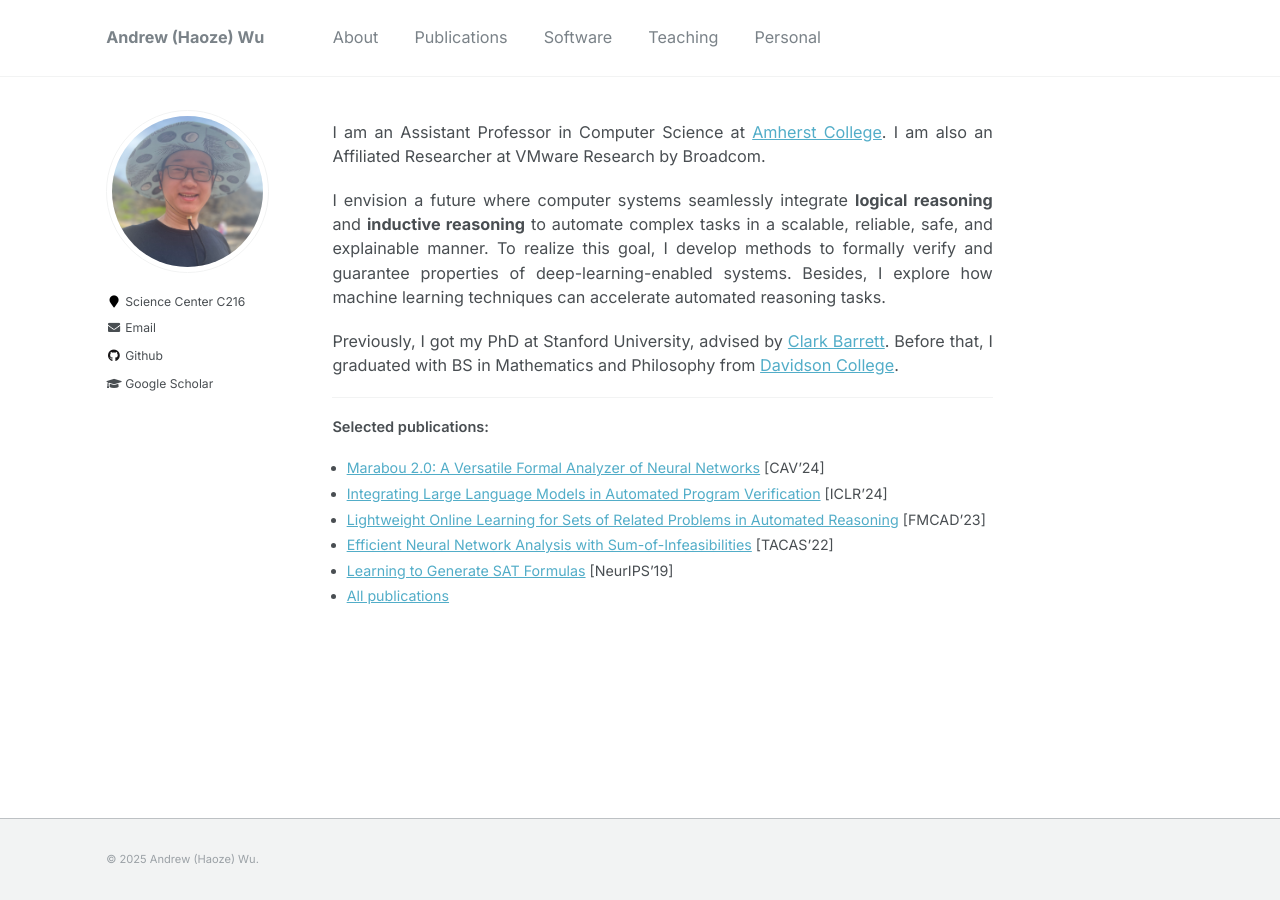
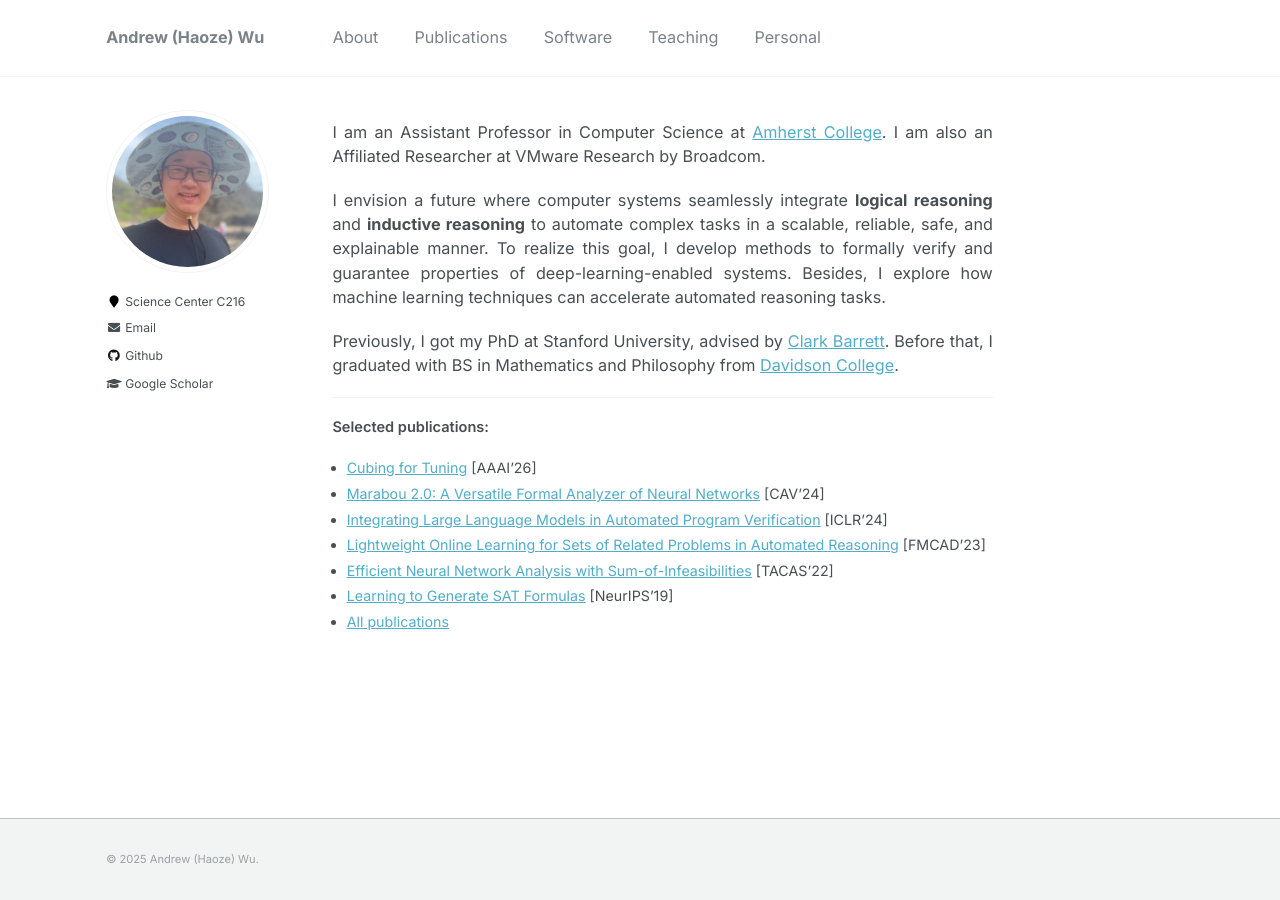
Before and after one commit to wu-haoze/wu-haoze.github.io, a Jekyll site: the page built from _pages/about.md, in a window 1280 px wide. Built offline with Jekyll 4.4.1, drawn with Linux system fonts in a browser that asks for light colours.

Commit message:
Update about.md

```diff
--- a/_pages/about.md
+++ b/_pages/about.md
@@ -19,6 +19,7 @@ Previously, I got my PhD at Stanford University, advised by [Clark Barrett](http
 -------------------
 
 **Selected publications:**
+- [Cubing for Tuning](https://arxiv.org/abs/2504.19039){:target="_blank"} [AAAI'26]
 - [Marabou 2.0: A Versatile Formal Analyzer of Neural Networks](https://arxiv.org/abs/2401.14461){:target="_blank"} [CAV'24]
 - [Integrating Large Language Models in Automated Program Verification](https://arxiv.org/abs/2310.04870){:target="_blank"} [ICLR'24]
 - [Lightweight Online Learning for Sets of Related Problems in Automated Reasoning](https://arxiv.org/abs/2305.11087){:target="_blank"} [FMCAD'23]
```
